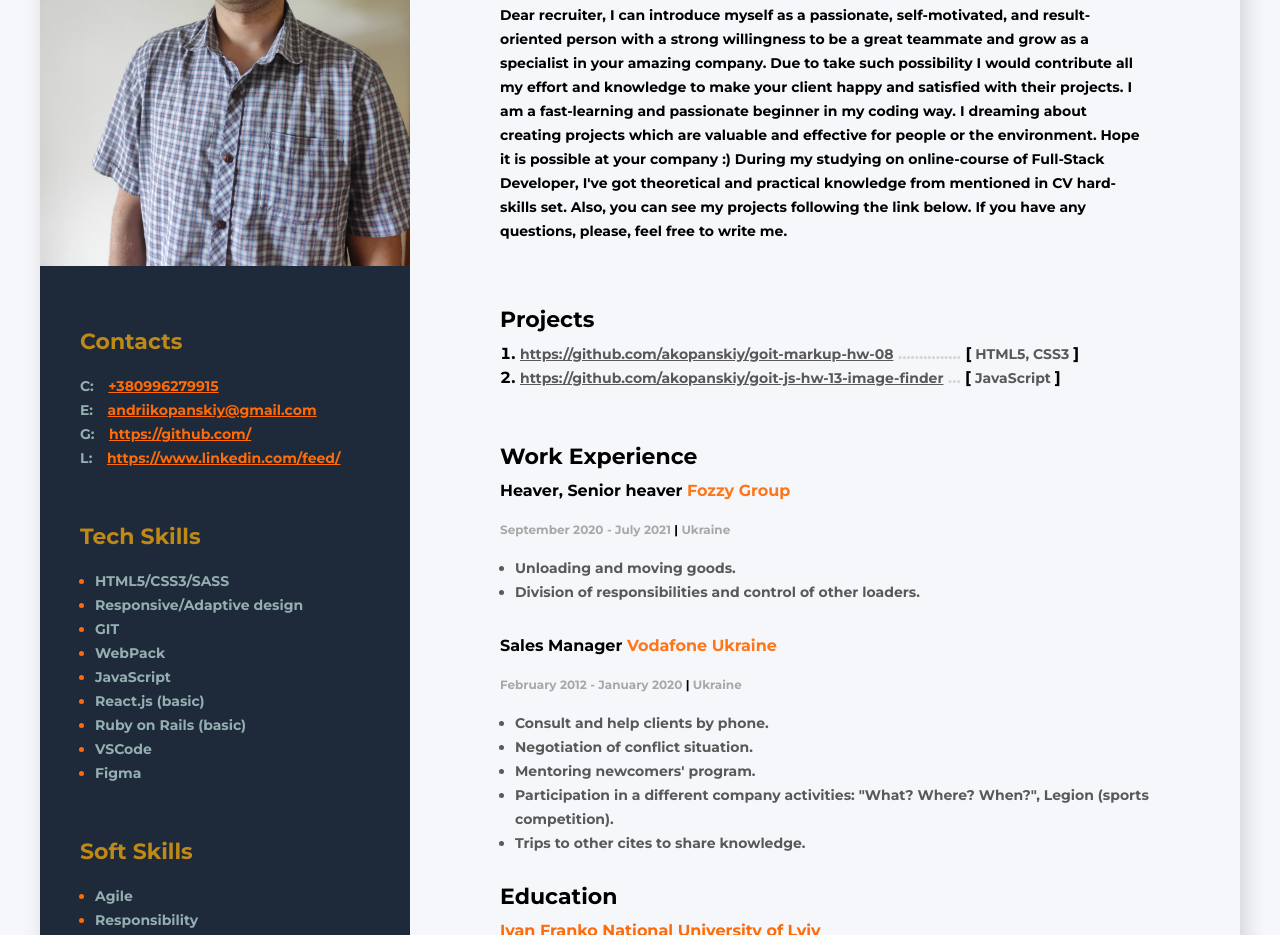
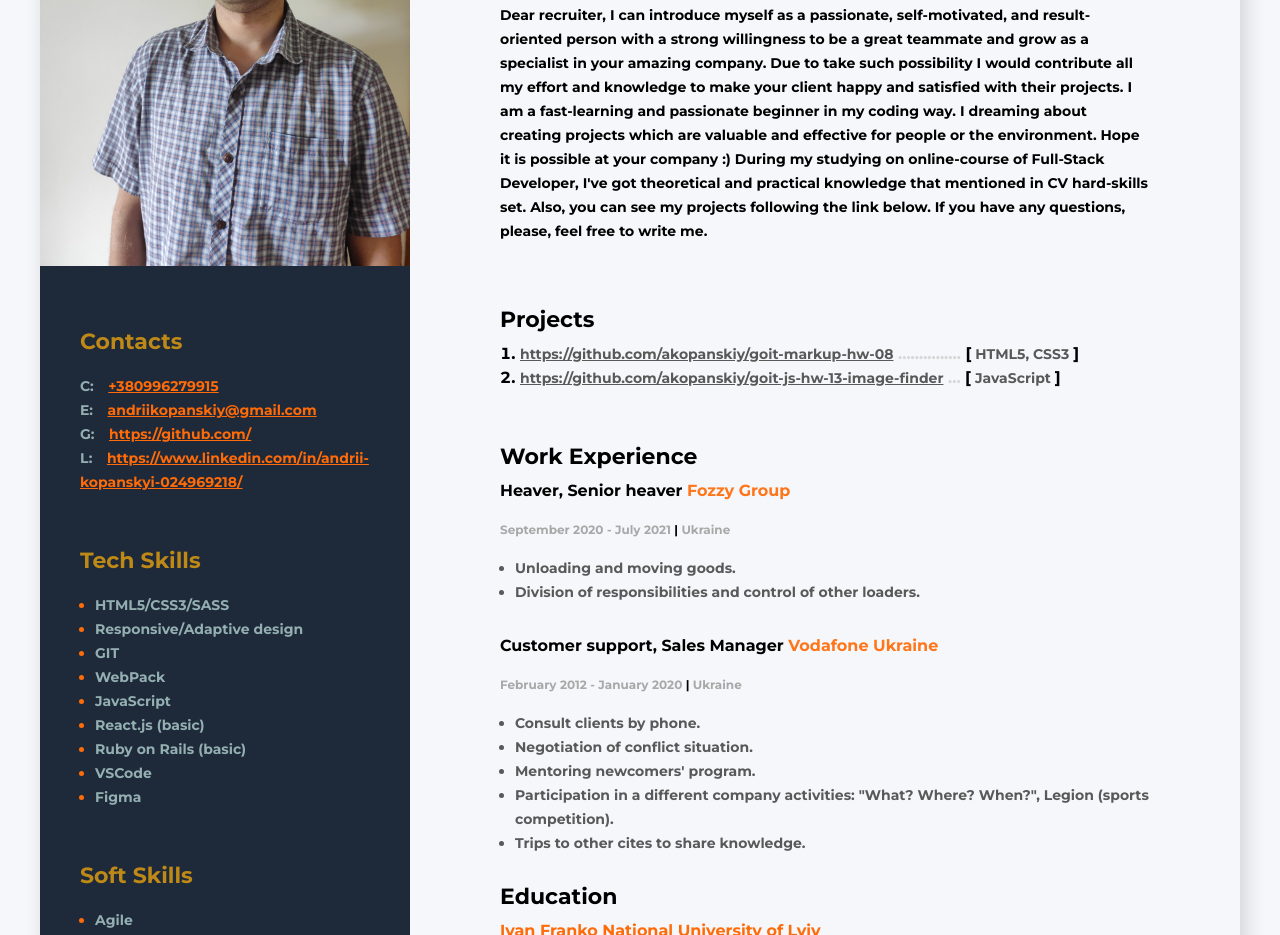
Before and after one commit to akopanskiy/my-resume, a plain HTML site: page index.html in a window 1280 px wide. Shown: the part 307-1242 px from the top of the page. Drawn offline with Linux system fonts and the light colour scheme.

Commit message:
add link LinkediN

```diff
--- a/index.html
+++ b/index.html
@@ -35,7 +35,8 @@
           </div>
           <div>
             <span class="contact-link-type">L:</span>
-            <a class="contact-link" href="https://www.linkedin.com/feed/">https://www.linkedin.com/feed/</a>
+            <a class="contact-link" href="https://www.linkedin.com/in/andrii-kopanskyi-024969218/"
+            >https://www.linkedin.com/in/andrii-kopanskyi-024969218/</a>
           </div>
         <div>
 
@@ -129,7 +130,7 @@
             willingness to be a great teammate and grow as a specialist in your amazing company.
             Due to take such possibility I would contribute all my effort and knowledge to make your client happy and satisfied with
              their projects. I am a fast-learning and passionate beginner in my coding way. I dreaming about creating projects which are valuable and effective for people or the environment. Hope it is possible at your company :)
-            During my studying on online-course of Full-Stack Developer, I've got theoretical and practical knowledge from mentioned in CV hard-skills set. Also, you can see my projects following the link below.
+            During my studying on online-course of Full-Stack Developer, I've got theoretical and practical knowledge that mentioned in CV hard-skills set. Also, you can see my projects following the link below.
             If you have any questions, please, feel free to write me.
           </p>
         </div>
@@ -158,16 +159,7 @@
                 ><b>]</b></span
               >
             </li>
-            <!-- <li class="projects-item">
-              <a class="projects-link" href="https://kidslike.goit.co.ua/"
-                >https://kidslike.goit.co.ua/</a
-              >
-              <span class="dots">......................</span>
-              <span
-                ><b>[</b><span class="tech-name">React.js, Node.js </span
-                ><b>]</b></span
-              >
-            </li> -->
+
           </ol>
         </div>
 
@@ -197,7 +189,7 @@
           <!== company1 ==>
           <div>
             <h4 class="profession-title">
-              Sales Manager
+              Customer support, Sales Manager
               <span class="professional-company">Vodafone Ukraine</span>
             </h4>
             <span class="professional-time">
@@ -205,7 +197,7 @@
             </span>
             <ul class="profession-duties">
               <li class="professional-duties-item">
-                Consult and help clients by phone.
+                Consult clients by phone.
               </li>
               <li class="professional-duties-item">Negotiation of conflict situation.</li>
               <li class="professional-duties-item">Mentoring newcomers' program.</li>
@@ -217,25 +209,7 @@
           </div>
 
 
-          <!-- <!== company3 ==>
-          <div>
-            <h4 class="profession-title">
-              Manager
-              <span class="professional-company">Roga & Kopyta New</span>
-            </h4>
-            <span class="professional-time">
-              June 2014 - February 2015 <span class="profession-divider">|</span> Ukraine
-              </span> Ukraine
-            </span>
-            <ul class="profession-duties">
-              <li class="professional-duties-item">
-                Lorem ipsum dolor sit amet, consectetur adipiscing elit.
-              </li>
-              <li class="professional-duties-item">Quis ipsum suspendisse ultrices gravida.</li>
-              <li class="professional-duties-item"> Risus commodo viverra maecenas.</li>
-            </ul>
-          </div>
-        </div> -->
+
 
         <!== education ==>
         <div>
```
